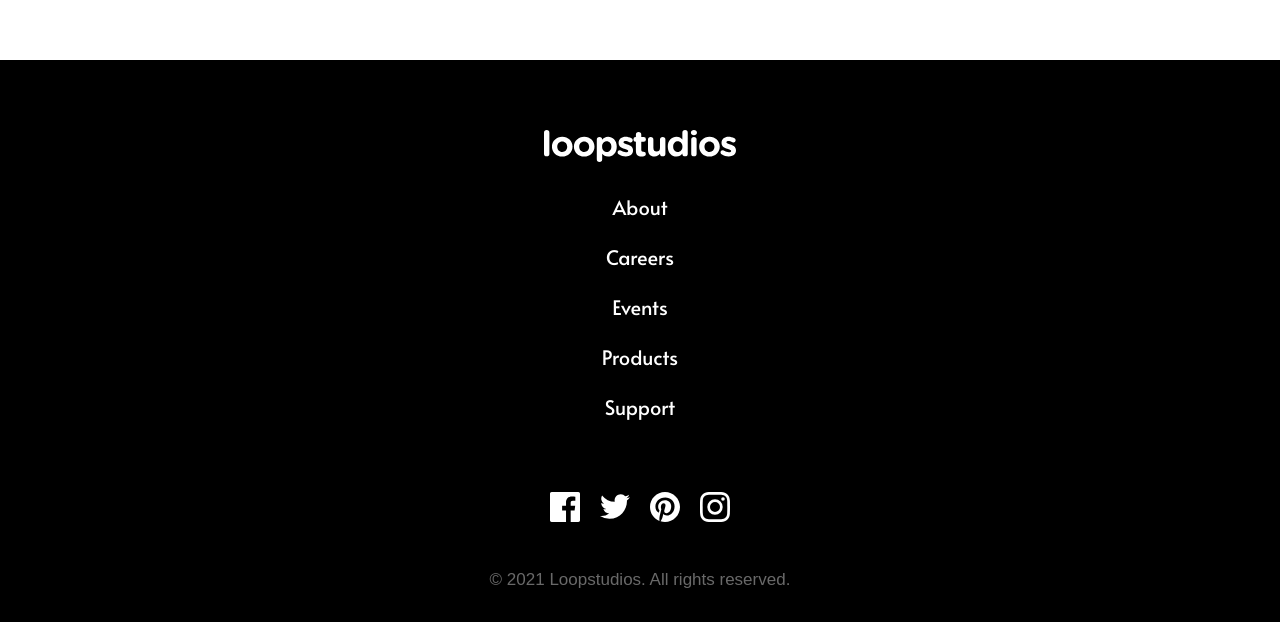
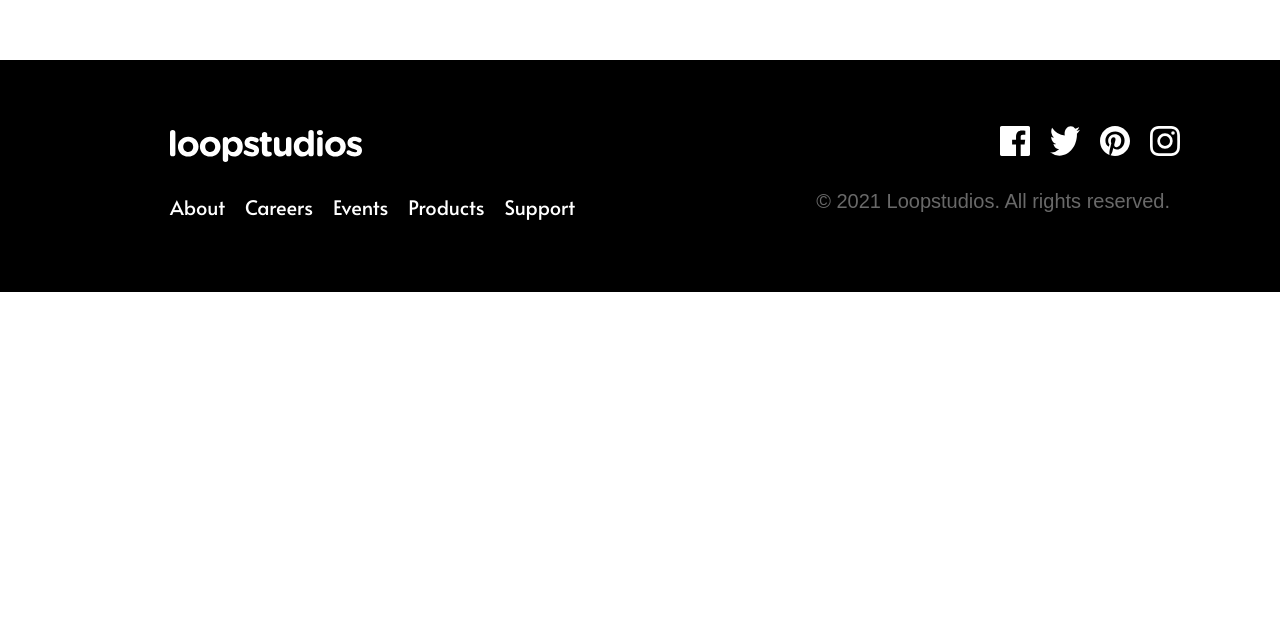
Before and after one commit to stefanovidmar2005/loopstudios-landing-page-, a plain HTML site: page index.html in a window 1280 px wide. Shown: the part 2886-3508 px from the top of the page. After the commit the page ends 3178 px from the top, so only its background shows below. Drawn offline with Linux system fonts and the light colour scheme.

Commit message:
Changes to be committed: 	modified:   index.html 	modified:   main.css 	modified:   main.css.map 	modified:   main.scss

```diff
--- a/index.html
+++ b/index.html
@@ -108,15 +108,16 @@
       </div>
 
       <div class="contact__links">
+        <div class="extended__flex">
           <img src="/images/icon-facebook.svg" alt="" />
           <img src="/images/icon-twitter.svg" alt="" />
           <img src="/images/icon-pinterest.svg" alt="" />
           <img src="/images/icon-instagram.svg" alt="" />
         </div>
-
         <p class="footer__copyright-description">
           © 2021 Loopstudios. All rights reserved.
         </p>
+      </div>
     </footer>
   </body>
 </html>
--- a/main.scss
+++ b/main.scss
@@ -444,6 +444,12 @@ main {
 
 footer {
   background-color: $black;
+  @include for-desktop() {
+    display: flex;
+    justify-content: space-between;
+    align-items: center;
+    padding: 0 10rem;
+  }
   .footer_content {
     display: flex;
     flex-direction: column;
@@ -451,6 +457,9 @@ footer {
     align-items: center;
     padding: 7rem;
     gap: 3rem;
+    @include for-desktop() {
+      align-items: flex-start;
+    }
     ul {
       list-style-type: none;
       padding: 0;
@@ -463,6 +472,9 @@ footer {
       text-align: center;
       padding: 0;
       margin: 0;
+      @include for-desktop() {
+        flex-direction: row;
+      }
       a {
         color: $white;
         text-decoration: none;
@@ -477,7 +489,11 @@ footer {
     display: flex;
     justify-content: center;
     align-items: center;
-    flex-direction: row;
+    flex-direction: column;
+    @include for-desktop() {
+      flex-direction: column;
+      align-items: flex-end;
+    }
     gap: 2rem;
     img {
       width: 3rem;
@@ -488,8 +504,20 @@ footer {
     text-align: center;
     color: $vDarkGray;
     font-family: $font-family-josefin;
-    margin-top: 1.5rem;
     font-size: 1.7rem;
     padding: 3rem;
+    @include for-desktop() {
+      padding: 1rem;
+      margin-top: 0;
+      text-align: right;
+      font-size: 2rem;
+    }
   }
 }
+.extended__flex {
+  display: flex;
+  gap: 2rem;
+  @include for-desktop() {
+    flex-direction: row;
+  }
+}
```
Also changed, not shown: main.css, 1 other file. Lines whose indentation alone changed are shown as unchanged.
